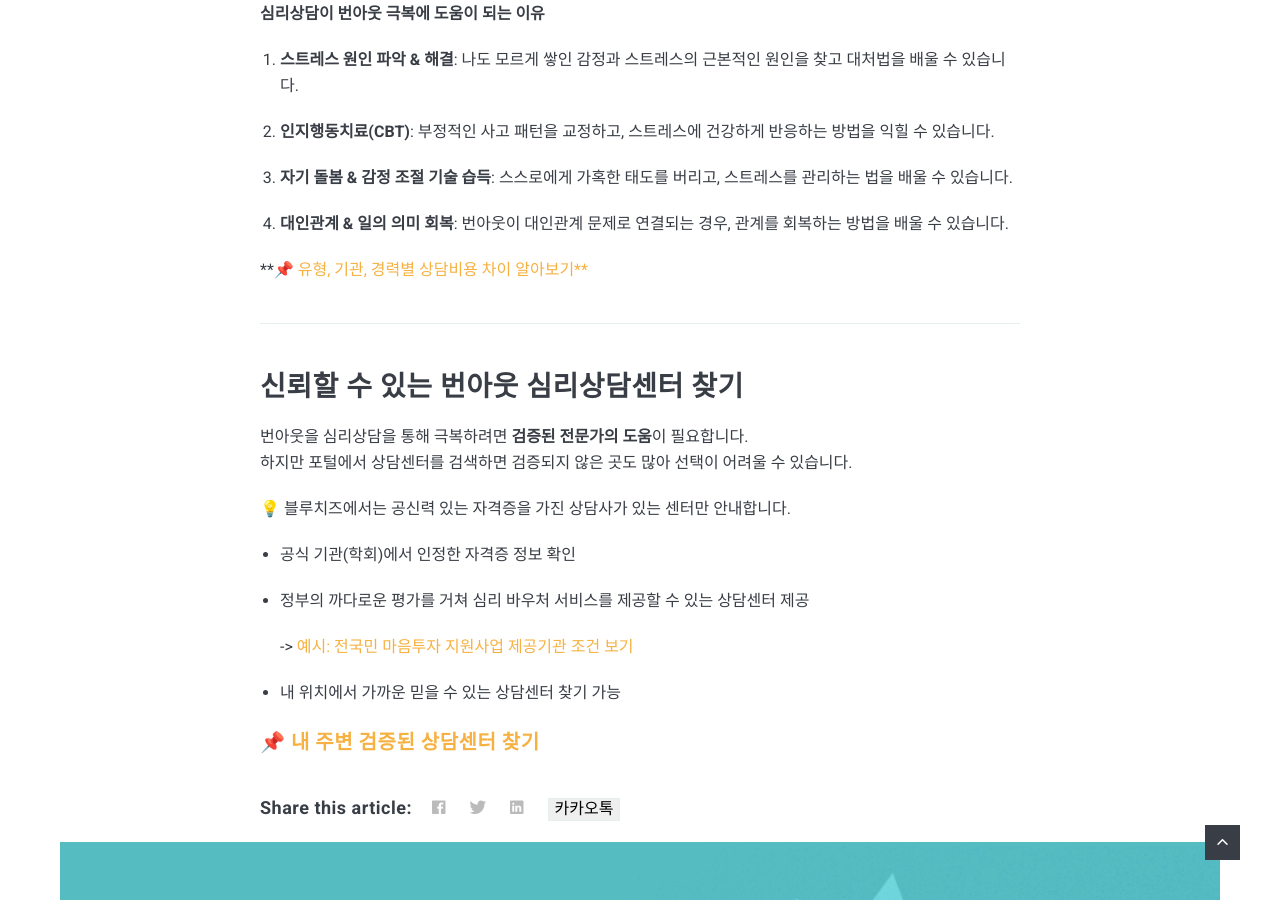
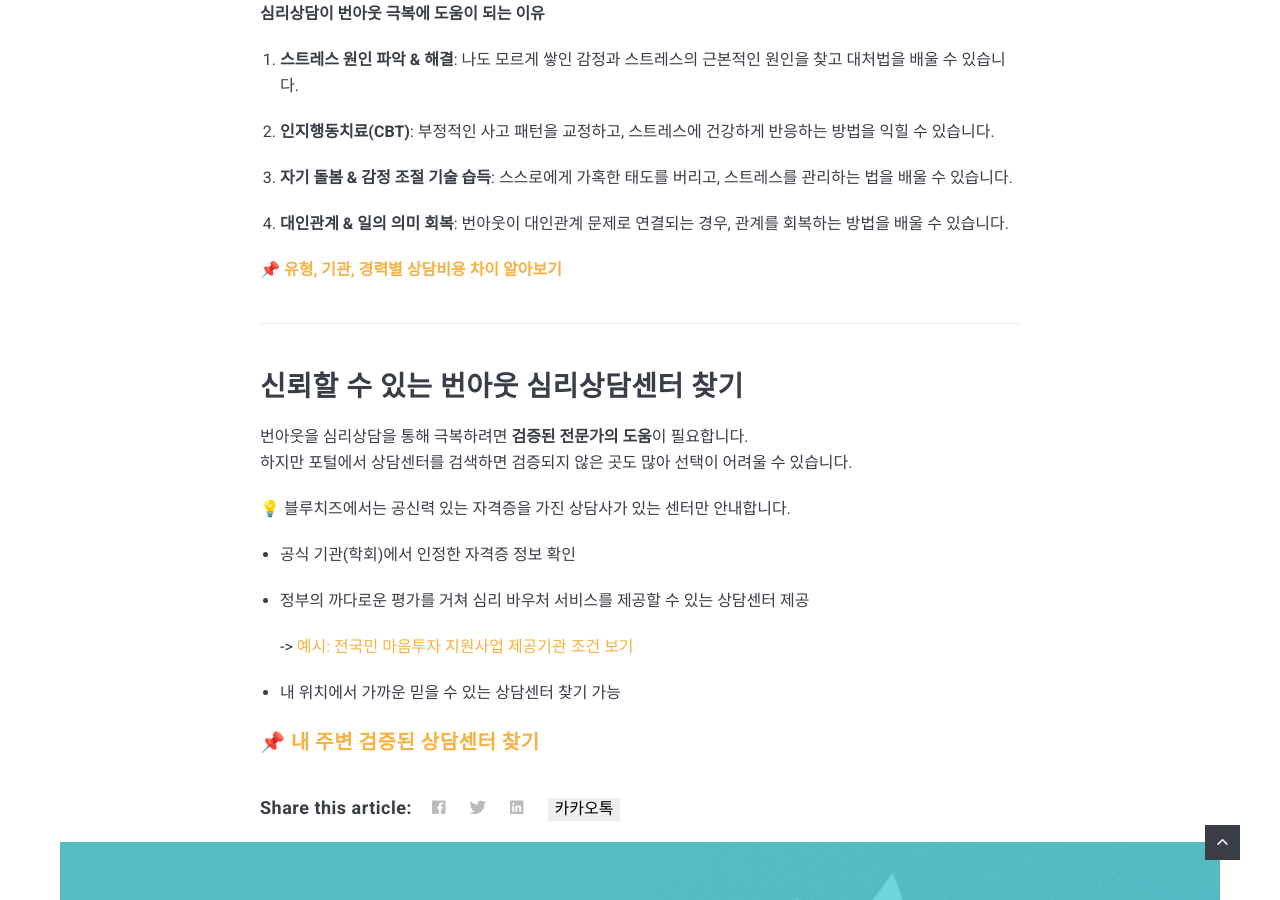
Before and after one commit to bluecheeseblog/bluecheese, a Jekyll site: the page built from _posts/2025-03-07-burnout-syndrome-need-counseling.md, in a window 1280 px wide and 900 px high, scrolled down 4059 px. Built offline with Jekyll 4.4.1, drawn with Linux system fonts in a browser that asks for light colours; nearby versions of some CDN libraries; comment, search, counter and statistics services are not loaded.

Commit message:
상담 비용 내부링크 오타 수정

```diff
--- a/_posts/2025-03-07-burnout-syndrome-need-counseling.md
+++ b/_posts/2025-03-07-burnout-syndrome-need-counseling.md
@@ -134,7 +134,7 @@ description: '번아웃 해결 방법, 심리상담이 어떻게 도움될 수
 
 4. **대인관계 & 일의 의미 회복**: 번아웃이 대인관계 문제로 연결되는 경우, 관계를 회복하는 방법을 배울 수 있습니다.
 
-**📌 [유형, 기관, 경력별 상담비용 차이 알아보기**](https://blog.bluecheese.kr/counseling-cost-guide/)
+**📌 [유형, 기관, 경력별 상담비용 차이 알아보기](https://blog.bluecheese.kr/counseling-cost-guide/)**
 
 ---
 
```
